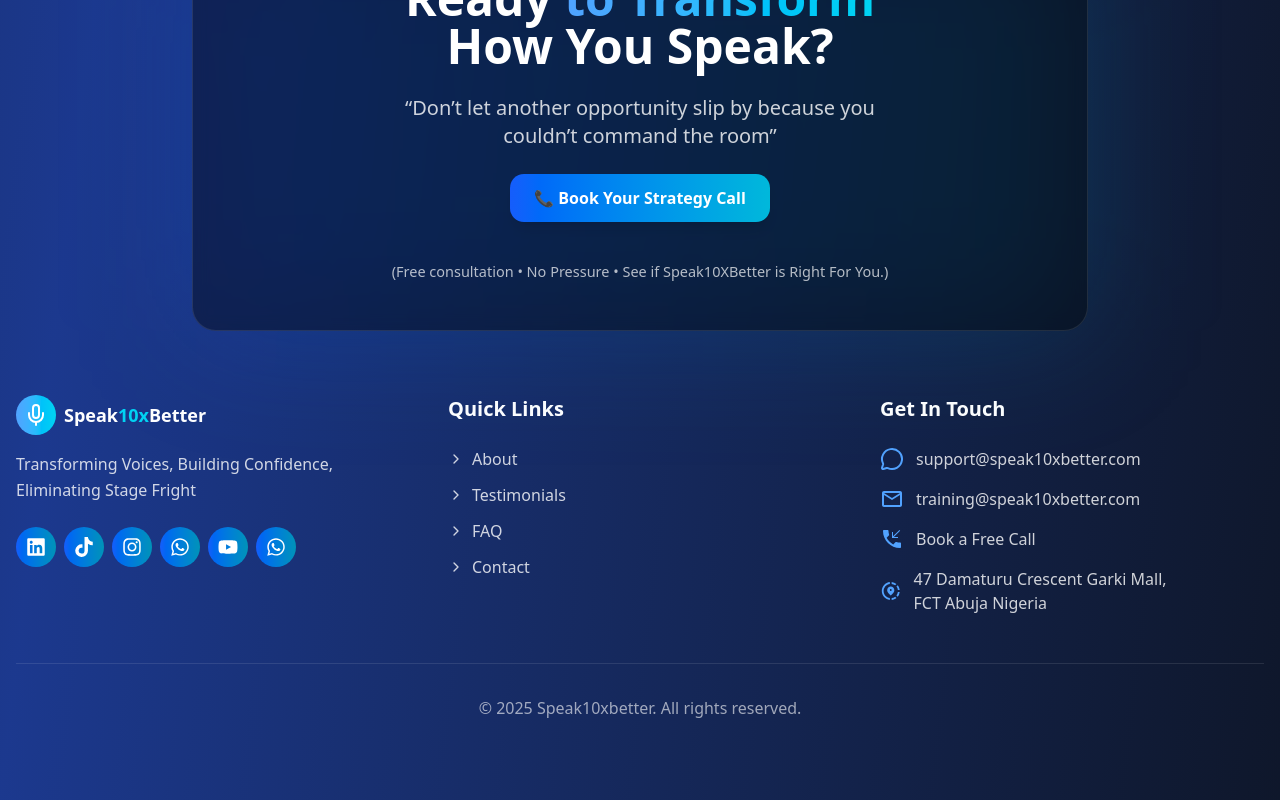
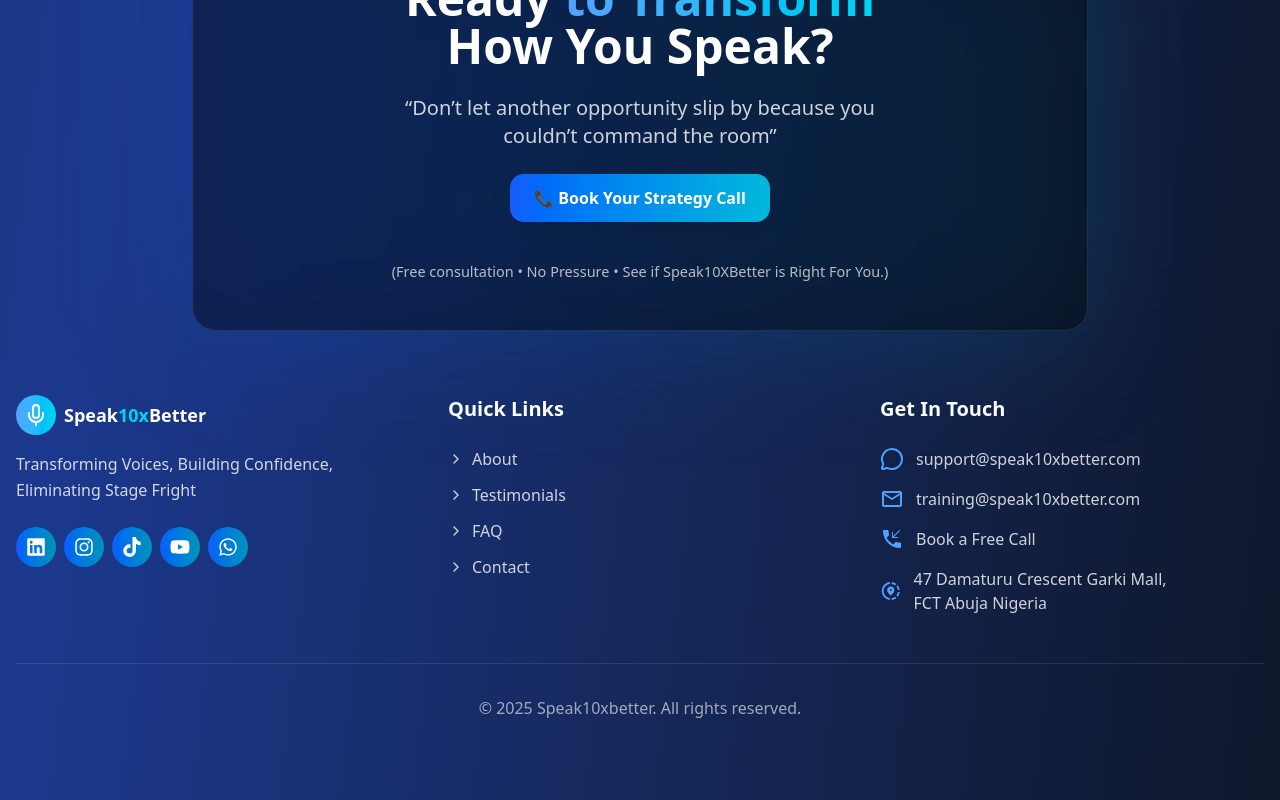
Before and after one commit to rdghostmann/Speak10xbetter, a Next.js app: page / in a window 1280 px wide. Shown: the part 10171-10971 px from the top of the page. Built offline with nearby package versions, Linux system fonts and the light colour scheme.

Commit message:
first commit on Added update II

```diff
--- a/components/Footer/Footer.jsx
+++ b/components/Footer/Footer.jsx
@@ -93,13 +93,12 @@ export default function Footer() {
             <div className="flex flex-wrap gap-2">
               {[
                 { icon: FaLinkedin, href: "https://www.linkedin.com/in/judithifezue" },
+                { icon: FaInstagram, href: "https://www.instagram.com/judithifezue" },
                 { icon: FaTiktok, href: "https://www.tiktok.com/@judithifezue" },
+                { icon: FaYoutube, href: "https://www.youtube.com/@judith_ifezue" },
                 // { icon: FaFacebook, href: "https://www.facebook.com/share/19KS2aHEzB/?mibextid=wwXIfr" },
-                { icon: FaInstagram, href: "https://www.instagram.com/judithifezue" },
                 { icon: FaWhatsapp, href: "https://wa.me/9051071524" },
                 // { icon: FaXTwitter, href: "https://x.com/IfezueJudith" },
-                { icon: FaYoutube, href: "https://www.youtube.com/@judith_ifezue" },
-                { icon: FaWhatsapp, href: "wa.me/9051071524" },
               ].map(({ icon: Icon, href }, index) => (
                 <Link
                   key={index}
```
